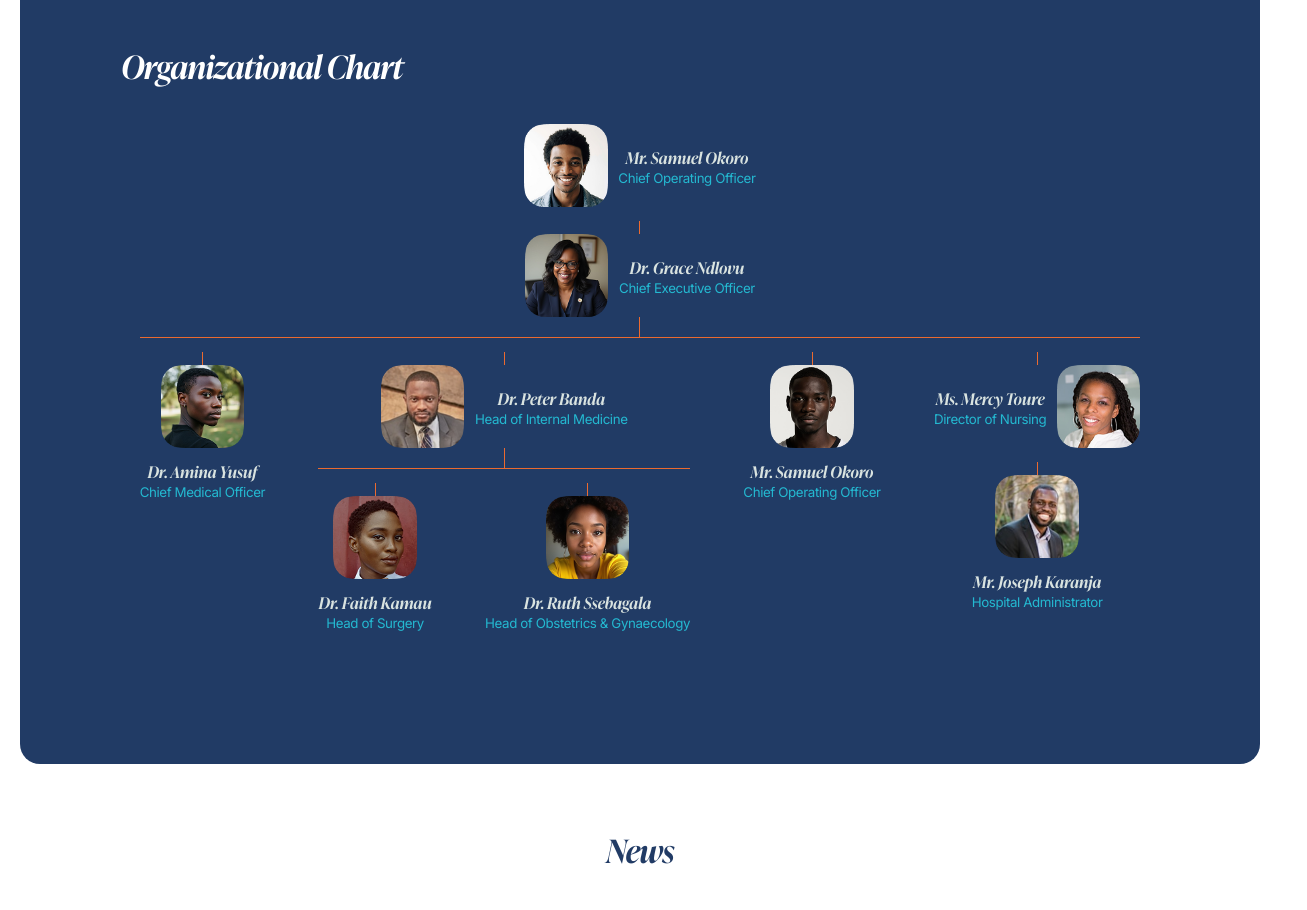
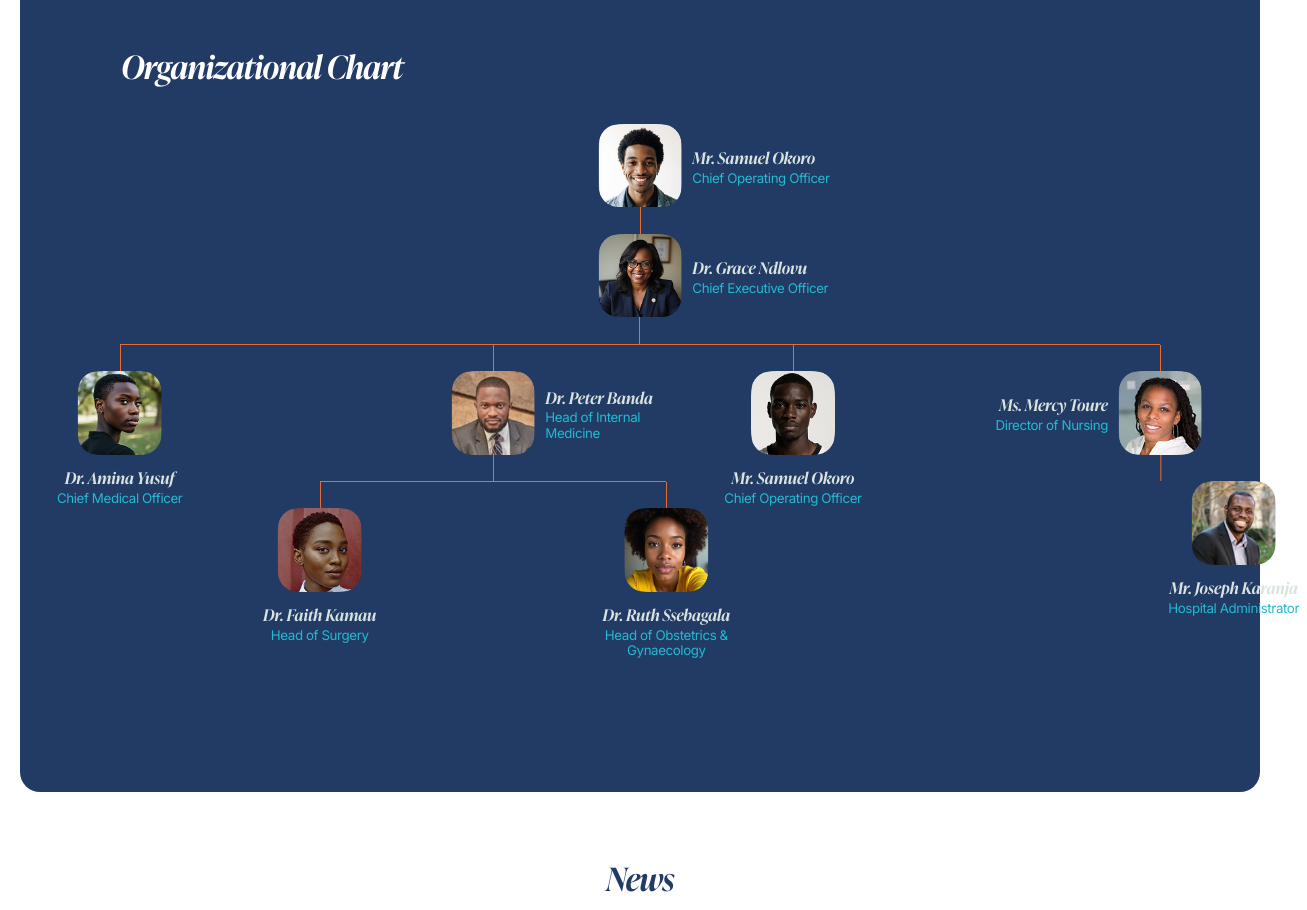
Before and after one commit to timofei0536/rapha, a Next.js app: page /about in a window 1280 px wide. Shown: the part 3400-4310 px from the top of the page, 1307 px wide, since content can reach past the window. Built offline with nearby package versions, Linux system fonts and the light colour scheme.

Commit message:
add chart

```diff
--- a/src/components/Chart/Chart.scss
+++ b/src/components/Chart/Chart.scss
@@ -23,6 +23,9 @@
         display: flex;
         flex-direction: column;
         align-items: center;
+        .chart__children-list .chart__child-wrap:nth-child(1) & {
+
+        }
     }
 
     &__node {
@@ -33,16 +36,18 @@
         flex-shrink: 0;
         gap: 1.6rem;
 
-        &--center {
-            // background-color: green !important;
-        }
+
 
         &--left {
             flex-direction: row-reverse;
+            text-align: right;
+            transform: translate( calc( ( 22rem + 1.6rem ) / -2 ), 0rem);
         }
 
         &--right {
             flex-direction: row;
+            text-align: left;
+            transform: translate( calc( ( 22rem + 1.6rem ) / 2 ), 0rem);
         }
 
         &-avatar {
@@ -64,6 +69,11 @@
             font-size: 2rem;
             letter-spacing: -0.06rem;
         }
+
+        &-text {
+            // opacity: 0.2;
+            width: 22rem;
+        }
     }
 
     &__connector {
@@ -72,18 +82,18 @@
 
         &--down {
             width: 1px;
-            min-height: 3rem;
+            min-height: 4rem;
         }
 
         &--horizontal {
             width: 100%;
-            height: 1px;
+            height: 0.5px;
             min-width: 4rem;
         }
 
         &--to-child {
-            width: 1px;
-            min-height: 2rem;
+            width: 0.5px;
+            min-height: 4rem;
         }
     }
 
@@ -97,10 +107,8 @@
 
     &__children-list {
         display: flex;
-        justify-content: center;
+        justify-content: space-between;
         gap: 4rem 8rem;
-        flex-wrap: wrap;
-        padding-top: 2rem;
 
         @media screen and (max-width: 1023px) {
             gap: 3rem 4rem;
@@ -112,6 +120,22 @@
         flex-direction: column;
         align-items: center;
         position: relative;
+    }
+
+    &__children-list:has(> .chart__child-wrap:nth-child(2)) > .chart__child-wrap:nth-child(1) .chart__branch {
+        transform: translate(-50%, 0px);
+    }
+
+    &__children-list:has(> .chart__child-wrap:nth-child(2)) > .chart__child-wrap:nth-child(1) {
+        align-items: flex-start;
+    }
+
+    &__children-list:has(> .chart__child-wrap:nth-child(2)) > .chart__child-wrap:last-child .chart__branch {
+        transform: translate(50%, 0px);
+    }
+
+    &__children-list:has(> .chart__child-wrap:nth-child(2)) > .chart__child-wrap:last-child {
+        align-items: flex-end;
     }
 
     @media screen and (max-width: 1023px) {
```
